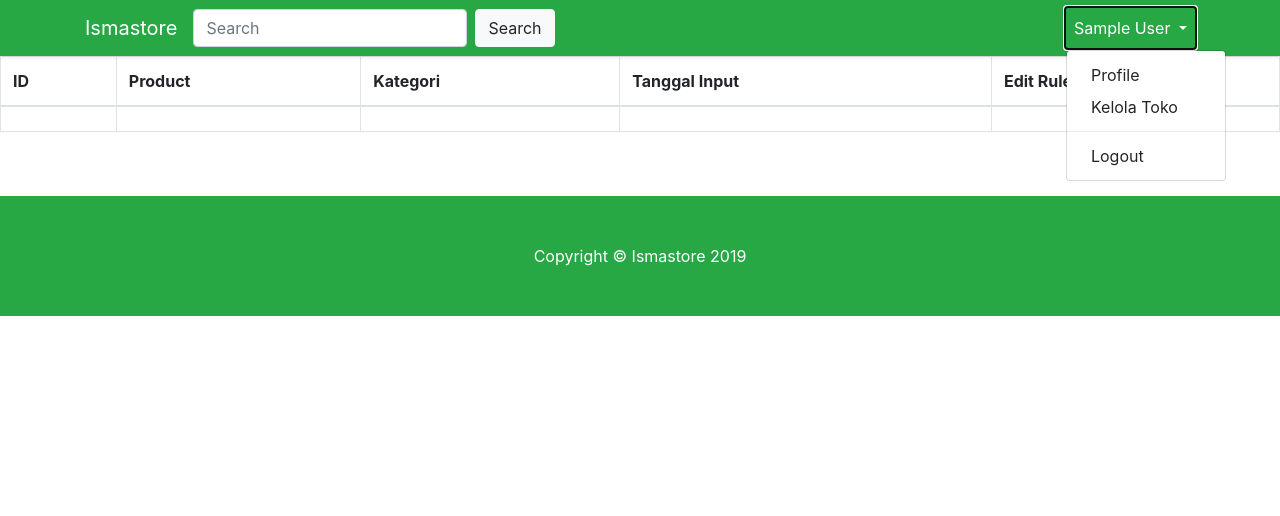
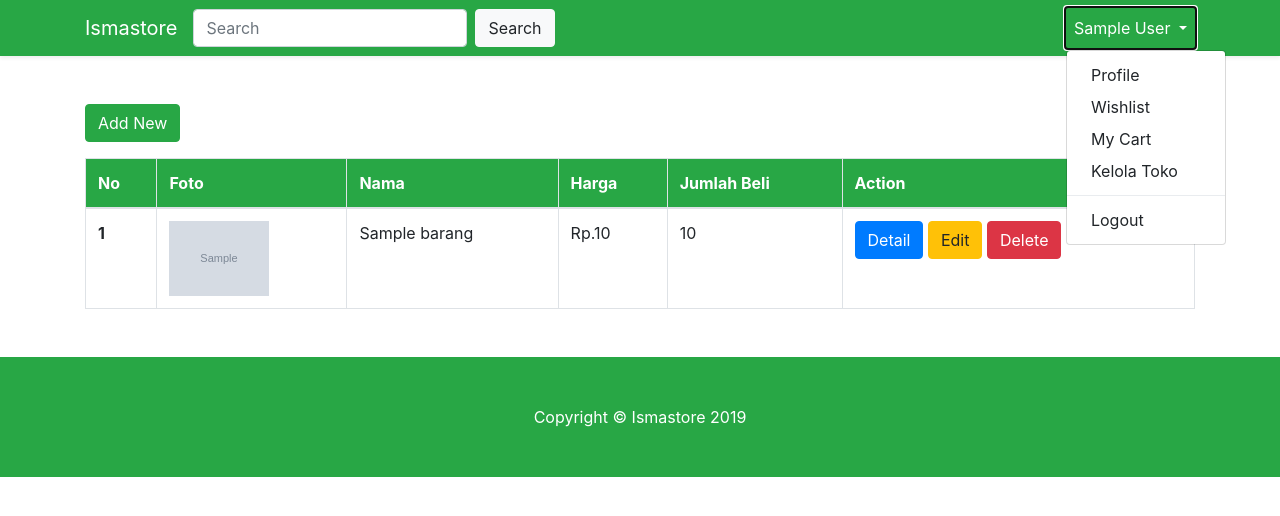
Before and after one commit to Ismanyan/ismastore, a CodeIgniter app: page /project_/user/manage in a window 1280 px wide, after a click that opens the changed part. Shown: the top 516 px of the page. Run offline with CodeIgniter, Linux system fonts and the light colour scheme; the visitor is signed in with stand-in values (Sample User, id 1); tables that the repository leaves empty or names only in its code hold one stand-in row (values such as "Sample post"); grey boxes marked "Sample" are stand-in pictures; lists and menus that the app fills with data are empty; some libraries are stand-ins or nearby versions.

Commit message:
alpha v.1.5

```diff
--- a/application/controllers/User.php
+++ b/application/controllers/User.php
@@ -29,21 +29,96 @@ class User extends CI_Controller {
         $this->load->view('layouts/footer.php');
     }
 
-    // Direct wa
+    // Direct chat wa
     public function chat($barang)
     {
         redirect('https://wa.me/6289630080545?text=Hai%20'.$barang.'%20ini%20ready%20gk%20');
     }
 
-
+    // Manage page
     public function manage()
     {
-        $data['title'] = "Home | Ismastore";
+        // Data for this page
+        $data['title'] = "Manage | Ismastore";
         $data['user_info'] = $this->user_models->getUserInfo($this->session->userdata('id_user'));
-
+        $data['barang'] = $this->user_models->getBarang();
         // Load Views
         $this->load->view('layouts/header.php',$data);
         $this->load->view('manage/index.php',$data);
         $this->load->view('layouts/footer.php');
     }
+
+    // delete barang method
+    public function delete($id)
+    {
+        $this->user_models->deleteBarang($id);
+        redirect(base_url('user/manage'));
+    }
+
+    // View my Profile
+    public function profile()
+    {
+        // Data for this page
+        $data['title'] = "Profile | Ismastore";
+        $data['user_info'] = $this->user_models->getUserInfo($this->session->userdata('id_user'));
+
+        // Load Views
+        $this->load->view('layouts/header.php',$data);
+        $this->load->view('user/profile.php',$data);
+        $this->load->view('layouts/footer.php');
+    }
+
+    // Add wishlist
+    public function addwishlist($barang,$id)
+    {
+        $this->user_models->addwishlist($barang,$id);
+        echo "<script>
+                alert('Wishlist berhasil di tambahkan');
+                document.location.href='".base_url('views/produk/'.$id)."';
+            </script>";
+    }
+
+    // Wishlist page
+    public function wishlist()
+    {
+        // Data for this page
+        $data['title'] = "Wishlist | Ismastore";
+        $data['wishlist'] = $this->user_models->getWishlist($this->session->userdata('id_user'));
+        $data['user_info'] = $this->user_models->getUserInfo($this->session->userdata('id_user'));
+
+        // Load Views
+        $this->load->view('layouts/header.php',$data);
+        $this->load->view('user/wishlist.php',$data);
+        $this->load->view('layouts/footer.php');
+    }
+
+    // Delete wishlist
+    public function deletewishlist($id)
+    {
+        $this->user_models->deletewishlist($id);
+        redirect(base_url('user/wishlist'));
+    }
+
+    // Page cart
+    public function cart()
+    {
+        // Data for this page
+        $data['title'] = "Wishlist | Ismastore";
+        $data['user_info'] = $this->user_models->getUserInfo($this->session->userdata('id_user'));
+        $data['cart'] = $this->user_models->getCart($this->session->userdata('id_user'));
+
+        // Load Views
+        $this->load->view('layouts/header.php',$data);
+        $this->load->view('user/cart.php',$data);
+        $this->load->view('layouts/footer.php');
+    }
+
+    public function addcart($barang,$id)
+    {
+        $this->user_models->addcart($barang,$id);
+        echo "<script>
+                alert('Berhasil di tambahkan ke keranjang');
+                document.location.href='".base_url('views/produk/'.$id)."';
+            </script>";
+    }
 }
--- a/application/models/User_models.php
+++ b/application/models/User_models.php
@@ -19,4 +19,56 @@ class user_models extends CI_Model {
     {
         return $this->db->get_where('users',array('id' => $id))->result_array()[0];
     }
+
+    // delete barang
+    function deleteBarang($id)
+    {
+        $this->db->delete('barang', array('id' => $id));
+    }
+
+    // add wishlist
+    function addwishlist($barang,$id)
+    {
+        $query = array(
+        'id'	=>  NULL,
+        'id_barang' =>  $id,
+        'nama_barang' =>  $barang,
+        'id_user' => $this->session->userdata('id_user'),
+        'created_at'	=>  NULL
+        );
+        $this->db->insert('wishlist', $query);
+    }
+
+    // Get Wishlist
+    function getWishlist($id)
+    {
+
+        return $this->db->get_where('wishlist',array('id_user' => $id))->result_array();
+    }
+
+    // Delete wishlist
+    function deletewishlist($id)
+    {
+        $this->db->delete('wishlist', array('id' => $id));
+    }
+
+    // Add to cart
+    function addcart($barang,$id)
+    {
+        $query = array(
+        'id'	=>  NULL,
+        'id_user' => $this->session->userdata('id_user'),
+        'id_barang' =>  $id,
+        'nama_barang' =>  $barang,
+        'jumlah' =>  1,
+        'created_at'	=>  NULL
+        );
+        $this->db->insert('cart', $query);
+    }
+
+    // Get cart by id
+    function getCart($id)
+    {
+        return $this->db->get_where('cart',array('id_user' => $id))->result_array();
+    }
 }
--- a/application/views/layouts/footer.php
+++ b/application/views/layouts/footer.php
@@ -10,7 +10,28 @@
   <!-- Bootstrap core JavaScript -->
   <script src="<?= base_url('assets/vendor/jquery/jquery.min.js') ?>"></script>
   <script src="<?= base_url('assets/vendor/bootstrap/js/bootstrap.bundle.min.js') ?>"></script>
-
+  <script>
+      // Add img js
+      $(function() {
+        $(document).on('change', ':file', function() {
+        var input = $(this),
+          numFiles = input.get(0).files ? input.get(0).files.length : 1,
+          label = input.val().replace(/\\/g, '/').replace(/.*\//, '');
+        input.trigger('fileselect', [numFiles, label]);
+        });
+        $(document).ready( function() {
+          $(':file').on('fileselect', function(event, numFiles, label) {
+            var input = $(this).parents('.input-group').find(':text'),
+              log = numFiles > 1 ? numFiles + ' files selected' : label;
+            if( input.length ) {
+              input.val(log);
+            } else {
+              if( log ) alert(log);
+            }
+          });
+        });
+      });
+  </script>
 </body>
 
 </html>
--- a/application/views/layouts/header.php
+++ b/application/views/layouts/header.php
@@ -51,9 +51,11 @@
               <?= $user_info['nama'] ?>
             </a>
             <div class="dropdown-menu" aria-labelledby="navbarDropdown">
-              <a class="dropdown-item" href="#">Profile</a>
+              <a class="dropdown-item" href="<?= base_url('user/profile') ?>">Profile</a>
+              <a class="dropdown-item" href="<?= base_url('user/wishlist') ?>">Wishlist</a>
+              <a class="dropdown-item" href="<?= base_url('user/cart') ?>">My Cart</a>
               <?php if($this->session->userdata('role') !== NULL && $this->session->userdata('role') == 1) : ?>
-              <a class="dropdown-item" href="user/manage">Kelola Toko</a>
+              <a class="dropdown-item" href="<?= base_url('user/manage') ?>">Kelola Toko</a>
               <?php endif; ?>
               <div class="dropdown-divider"></div>
               <a class="dropdown-item" href="<?= base_url('auth/logout') ?>">Logout</a>
--- a/application/views/manage/index.php
+++ b/application/views/manage/index.php
@@ -1,20 +1,76 @@
-<div class="table-responsive">
-    <table class="table table-bordered" id="dataTable" width="100%" cellspacing="0">
-        <thead>
+<div class="container my-5">
+
+    <!-- Button trigger modal -->
+    <button type="button" class="btn btn-success mb-3" data-toggle="modal" data-target="#exampleModal">
+    Add New
+    </button>
+
+    <!-- Table Data -->
+    <table class="table table-bordered">
+        <thead class="bg-success text-white">
             <tr>
-                <th>ID</th>
-                <th>Product</th>
-                <th>Kategori</th>
-                <th>Tanggal Input</th>
-                <th>Edit Rules</th>
+                <th scope="col">No</th>
+                <th scope="col">Foto</th>
+                <th scope="col">Nama</th>
+                <th scope="col">Harga</th>
+                <th scope="col">Jumlah Beli</th>
+                <th scope="col">Action</th>
             </tr>
         </thead>
         <tbody>
-            <td></td>
-            <td></td>
-            <td></td>
-            <td></td>
-            <td></td>
+            <?php $i=1; foreach($barang as $key) : ?>
+            <tr>
+                <th scope="row"><?= $i; ?></th>
+                <td><img src="<?= base_url('assets/img/barang/'.$key['foto_barang']) ?>" alt="Barang" width="100"></td>
+                <td><?= $key['nama_barang'] ?></td>
+                <td>Rp.<?= number_format($key['harga_barang'],0); ?></td>
+                <td><?= $key['jumlah_beli'] ?></td>
+                <td>
+                    <a href="<?= base_url('views/produk/'.$key['id']) ?>" class="btn btn-primary">Detail</a>
+                    <a href="#" class="btn btn-warning">Edit</a>
+                    <a href="<?= base_url('user/delete/'.$key['id']) ?>" class="btn btn-danger" onclick="return alert('Yakin menghapus data ?');">Delete</a>
+                </td>
+            </tr>
+            <?php $i++; endforeach; ?>
         </tbody>
     </table>
 </div>
+
+<!-- Modal -->
+<div class="modal fade" id="exampleModal" tabindex="-1" role="dialog" aria-labelledby="exampleModalLabel" aria-hidden="true">
+  <div class="modal-dialog" role="document">
+    <div class="modal-content">
+      <div class="modal-header">
+        <h5 class="modal-title" id="exampleModalLabel">Add New</h5>
+        <button type="button" class="close" data-dismiss="modal" aria-label="Close">
+          <span aria-hidden="true">&times;</span>
+        </button>
+      </div>
+      <form action="" method="post">
+        <div class="modal-body">
+            <div class="input-group mb-2">
+                <label class="input-group-btn">
+                  <span class="btn btn-success">
+                    Browse<input type="file" id="media" name="gambar" style="display: none;" required>
+                  </span>
+                </label>
+                <input type="text" class="form-control input-lg" size="40" placeholder="Gambar barang..." readonly required>
+              </div>
+            <div class="form-group">
+                <input type="text" class="form-control" placeholder="Nama Barang">
+            </div>
+            <div class="form-group">
+                <input type="text" class="form-control" placeholder="Harga Barang">
+            </div>
+            <div class="form-group">
+                <textarea class="form-control" rows="4" placeholder="Deskripsi Barang"></textarea>
+            </div>
+        </div>
+        <div class="modal-footer">
+            <button type="button" class="btn btn-secondary" data-dismiss="modal">Close</button>
+            <button type="button" class="btn btn-success">Save changes</button>
+        </div>
+      </form>
+    </div>
+  </div>
+</div>
```
Also changed, not shown: application/views/home/view.php (+5 -2 lines), application/views/user/cart.php (added, +44 -0 lines), application/views/user/profile.php (added, +32 -0 lines), application/views/user/wishlist.php (added, +44 -0 lines), assets/img/barang/fredy.jpeg (added), assets/img/user/profile.png (added).
